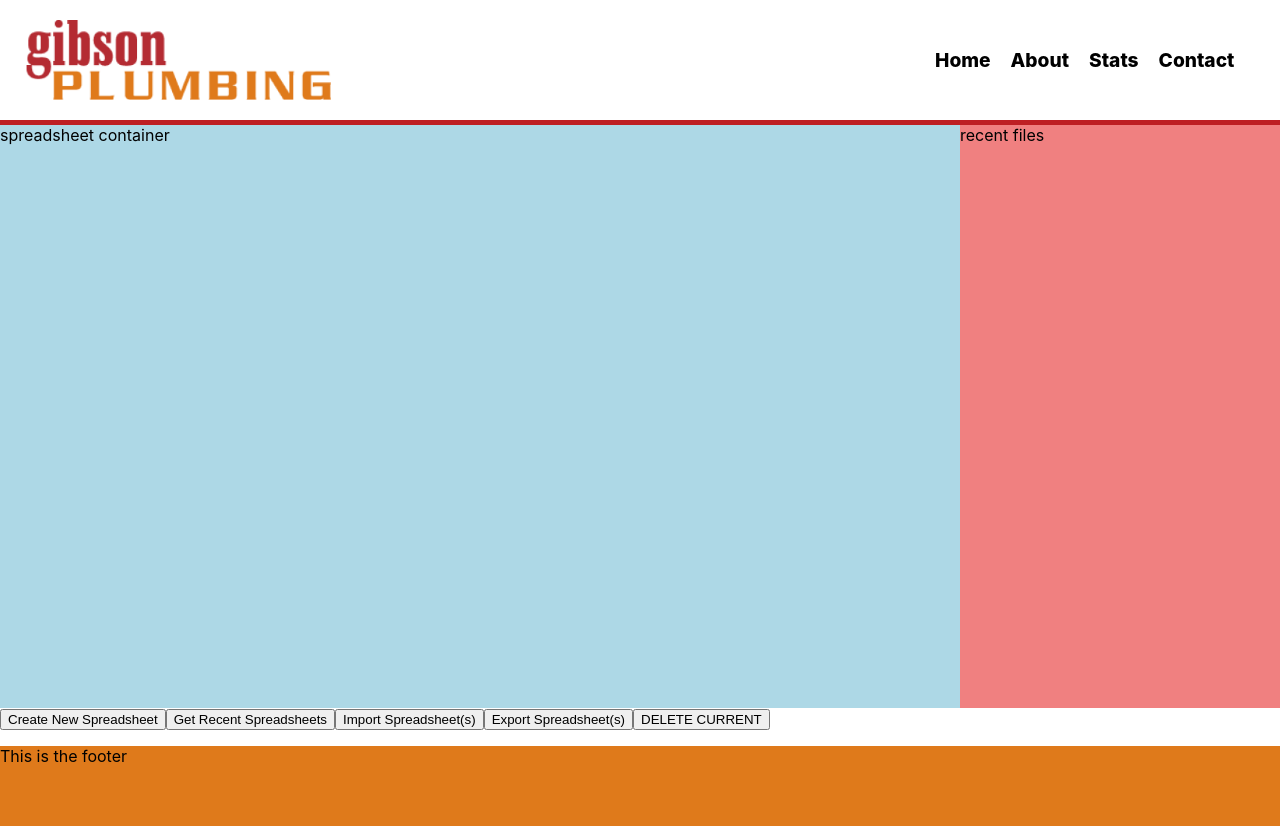
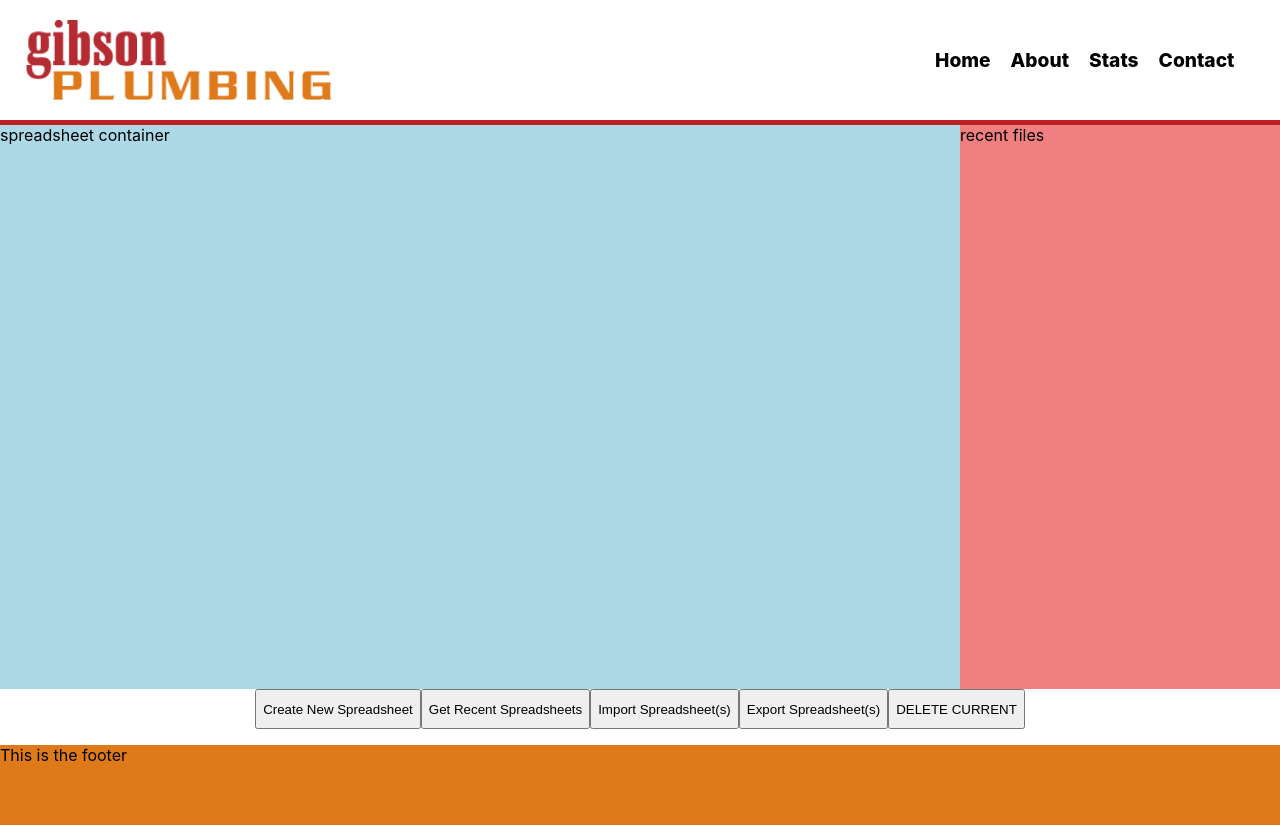
Before and after one commit to JS-goose/gibson-code-challenge, a React (Create React App) app: page / in a window 1280 px wide. Built offline with nearby package versions, Linux system fonts and the light colour scheme; no server answers.

Commit message:
adjusted controls container basic styling

```diff
--- a/src/components/CenterContent/CenterContent.module.css
+++ b/src/components/CenterContent/CenterContent.module.css
@@ -1,7 +1,9 @@
 #center-content-container {
-    height: calc(100vh - 17.1vh - 10vh);
+    height: calc(100vh - 19.5vh - 10vh);
     display: flex;
     flex-direction: row;
+    justify-content: center;
+    align-items: center;
 }
 
 #spreadsheet-container {
@@ -15,3 +17,9 @@
     height: 100%;
     width: 25%;
 }
+
+#controls-container {
+    display: flex;
+    height: 5vh;
+    justify-content: center;
+}
```
